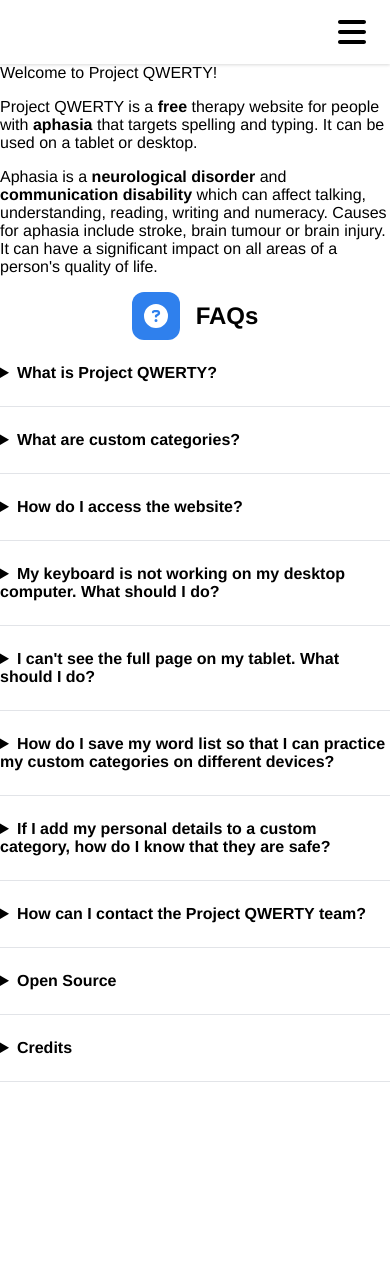
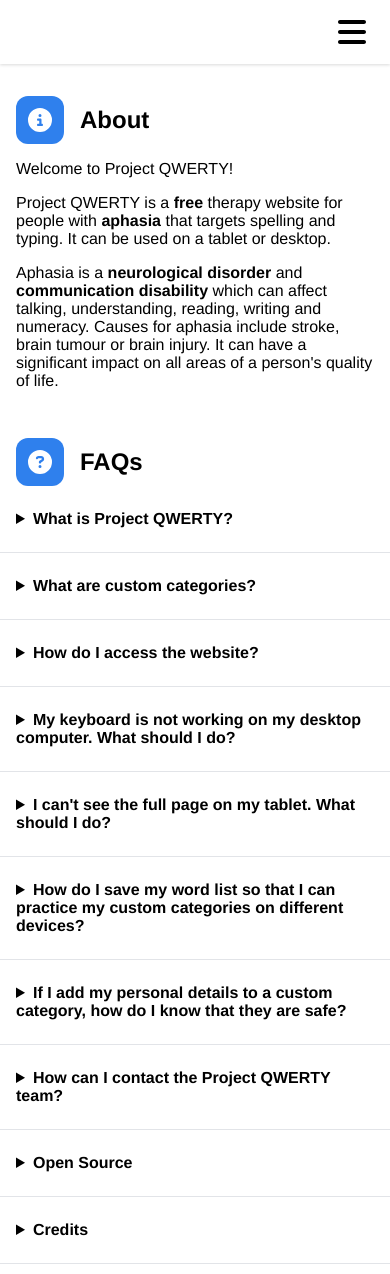
Before and after one commit to project-qwerty/project-qwerty, a Vue app: page /about in a window 390 px wide. Shown: the top 1274 px of the page. Before the commit the page ends 1082 px from the top, so only its background shows below. Built offline with nearby package versions, Linux system fonts and the light colour scheme.

Commit message:
Phone layout on about page

```diff
--- a/src/components/CollapsibleSection.vue
+++ b/src/components/CollapsibleSection.vue
@@ -20,10 +20,6 @@
 
 
 <style scoped>
-  details {
-    border-bottom: solid 1px var(--faint-colour);
-  }
-
   summary {
     cursor: pointer;
 
--- a/src/views/About.vue
+++ b/src/views/About.vue
@@ -1,40 +1,69 @@
 <template>
-  <div>
+  <div class="page-layout">
     <Nav />
 
-    <div class="sidebar-page-content">
+    <div class="page-content">
+
+      <div class="about-wrapper">
+
+        <div class="header">
           <IconHeader :major="true" text="About" icon="circle-info" iconColour="var(--primary-colour)" />
+        </div>
 
+        <div class="about">
           <p>Welcome to Project QWERTY!</p>
+          <p>Project QWERTY is a <strong>free</strong> therapy website for people with <strong>aphasia</strong> that targets spelling and typing.  It can be used on a tablet or desktop.</p>
+          <p>Aphasia is a <strong>neurological disorder</strong> and <strong>communication disability</strong> which can affect talking, understanding, reading, writing and numeracy. Causes for aphasia include stroke, brain tumour or brain injury. It can have a significant impact on all areas of a person's quality of life.</p>
+        </div>
 
-      <p>Project QWERTY is a <strong>free</strong> therapy website for people with <strong>aphasia</strong> that targets spelling and typing.  It can be used on a tablet or desktop.</p>
+        <div class="header">
+          <IconHeader :major="true" text="FAQs" icon="circle-question" iconColour="var(--primary-colour)" />
+        </div>
 
-      <p>Aphasia is a <strong>neurological disorder</strong> and <strong>communication disability</strong> which can affect talking, understanding, reading, writing and numeracy. Causes for aphasia include stroke, brain tumour or brain injury. It can have a significant impact on all areas of a person's quality of life.</p>
-
-      <IconHeader :major="true" text="FAQs" icon="circle-question" iconColour="var(--primary-colour)" />
-
+        <div class="faq-item-wrapper">
+          <div class="faq-item">
             <CollapsibleSection summary="What is Project QWERTY?" >
               <p>Project QWERTY is a free therapy website for people with aphasia. It targets <strong>spelling</strong> and <strong>typing</strong> with the option of accessing everyday words via the pre-programmed categories or by creating custom categories.</p>
             </CollapsibleSection>
+          </div>
+        </div>
 
+        <div class="faq-item-wrapper">
+          <div class="faq-item">
             <CollapsibleSection summary="What are custom categories?" >
               <p>You can create <strong>personalised</strong> categories to practise words and phrases that are important and meaningful to <strong>you</strong>.</p>
             </CollapsibleSection>
+          </div>
+        </div>
 
+        <div class="faq-item-wrapper">
+          <div class="faq-item">
             <CollapsibleSection summary="How do I access the website?" >
               <p>You can access Project QWERTY on a <strong>tablet</strong> or a <strong>desktop computer</strong>, however, the website is optimised for use on tablets.</p>
-
               <p>If you are accessing Project QWERTY on a desktop computer, use your <strong>mouse</strong> to click on each letter. Your physical keyboard will not work.</p>
             </CollapsibleSection>
+          </div>
+        </div>
 
+
+        <div class="faq-item-wrapper">
+          <div class="faq-item">
             <CollapsibleSection summary="My keyboard is not working on my desktop computer. What should I do?" >
               <p>For <strong>desktop computer</strong> users: <strong>use your mouse</strong> to click on each letter. The physical keyboard will not work.</p>
             </CollapsibleSection>
+          </div>
+        </div>
 
+        <div class="faq-item-wrapper">
+          <div class="faq-item">
             <CollapsibleSection summary="I can't see the full page on my tablet. What should I do?" >
               <p>View the website in <strong>landscape</strong>. You may need to adjust your settings so that the page can rotate.</p>
             </CollapsibleSection>
+          </div>
+        </div>
 
+        <div class="faq-item-wrapper">
+          <div class="faq-item">
             <CollapsibleSection summary="How do I save my word list so that I can practice my custom categories on different devices?" >
               <ol>
                 <li>Tap ‘Customise’ in the left-hand menu</li>
@@ -49,21 +78,36 @@
                 <li>Select your file from the pop-up window</li>
               </ol>
             </CollapsibleSection>
+          </div>
+        </div>
 
+        <div class="faq-item-wrapper">
+          <div class="faq-item">
             <CollapsibleSection summary="If I add my personal details to a custom category, how do I know that they are safe?" >
               <p>Your custom categories are always kept <strong>on your device</strong>. They are <strong>never</strong> shared with the Project QWERTY team or anyone else.</p>
             </CollapsibleSection>
+          </div>
+        </div>
 
+        <div class="faq-item-wrapper">
+          <div class="faq-item">
             <CollapsibleSection summary="How can I contact the Project QWERTY team?" >
               <p>You can email us at <a href="mailto:projectqwerty2020@gmail.com">projectqwerty2020@gmail.com</a>. We'd love to hear from you!</p>
-
               <p>Let us know about your experience with the app, any comments or suggestions you might have, or if you think you've found a problem with the website.</p>
             </CollapsibleSection>
+          </div>
+        </div>
 
+        <div class="faq-item-wrapper">
+          <div class="faq-item">
             <CollapsibleSection summary="Open Source" >
               <p>Project QWERTY is <strong>open source</strong> software. The source code is available on <a href="https://github.com/project-qwerty/project-qwerty">GitHub</a>.</p>
             </CollapsibleSection>
+          </div>
+        </div>
 
+        <div class="faq-item-wrapper">
+          <div class="faq-item">
             <CollapsibleSection summary="Credits" >
               <p>Project QWERTY has been made with the support of people with aphasia, a team of Speech Pathologists from Monash Health, a team of students from Monash University and some volunteers.</p>
 
@@ -82,6 +126,11 @@
                 <li>Rob Angelone - User Experience Design (volunteer)</li>
               </ul>
             </CollapsibleSection>
+          </div>
+        </div>
+
+      </div>
+
     </div>
   </div>
 </template>
@@ -103,5 +152,24 @@ export default {
 
 
 <style scoped>
+  .about {
+    margin-bottom: var(--margin-vertical);
+    margin-left: 1rem;
+    margin-right: 1rem;
+  }
 
+  .about-wrapper {}
+
+  .faq-item {
+    margin: 0px 1rem
+  }
+
+  .faq-item-wrapper {
+    border-bottom: solid 1px var(--faint-colour);
+  }
+
+  .header {
+    display: flex;
+    margin: 0px 1rem;
+  }
 </style>
```
Lines whose indentation alone changed are shown as unchanged.
